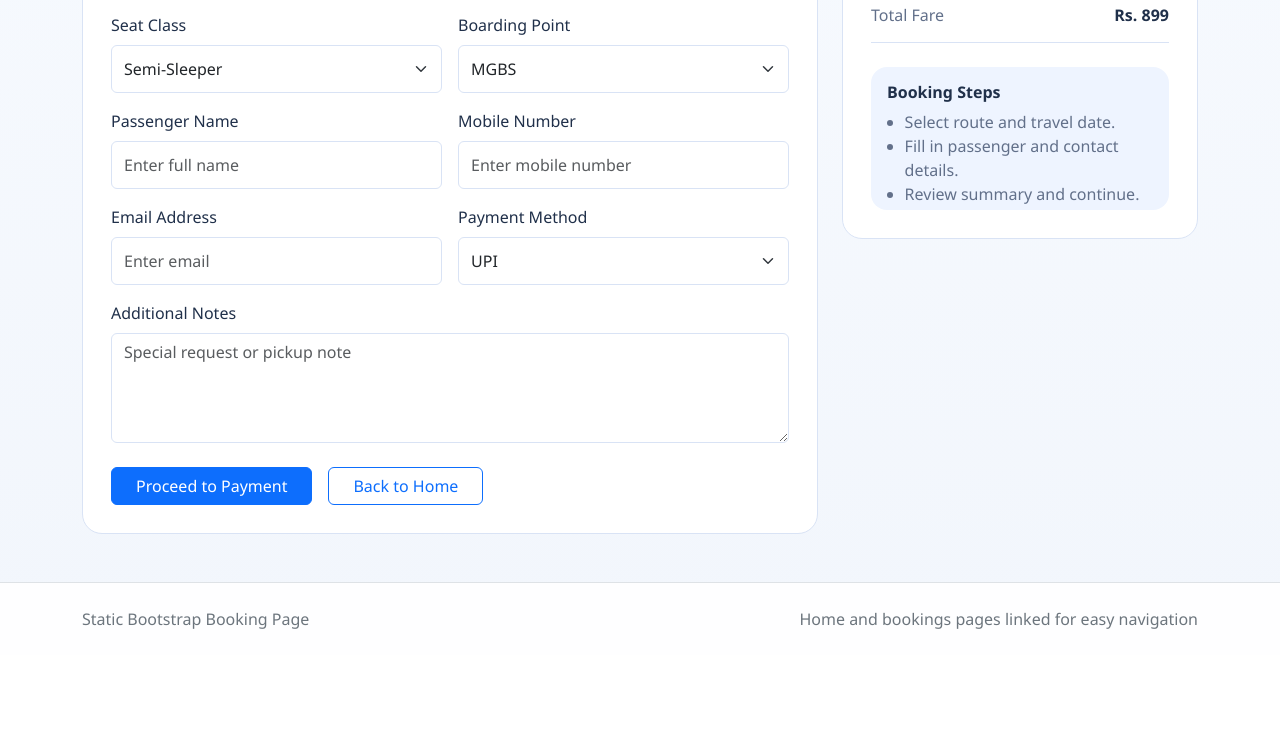
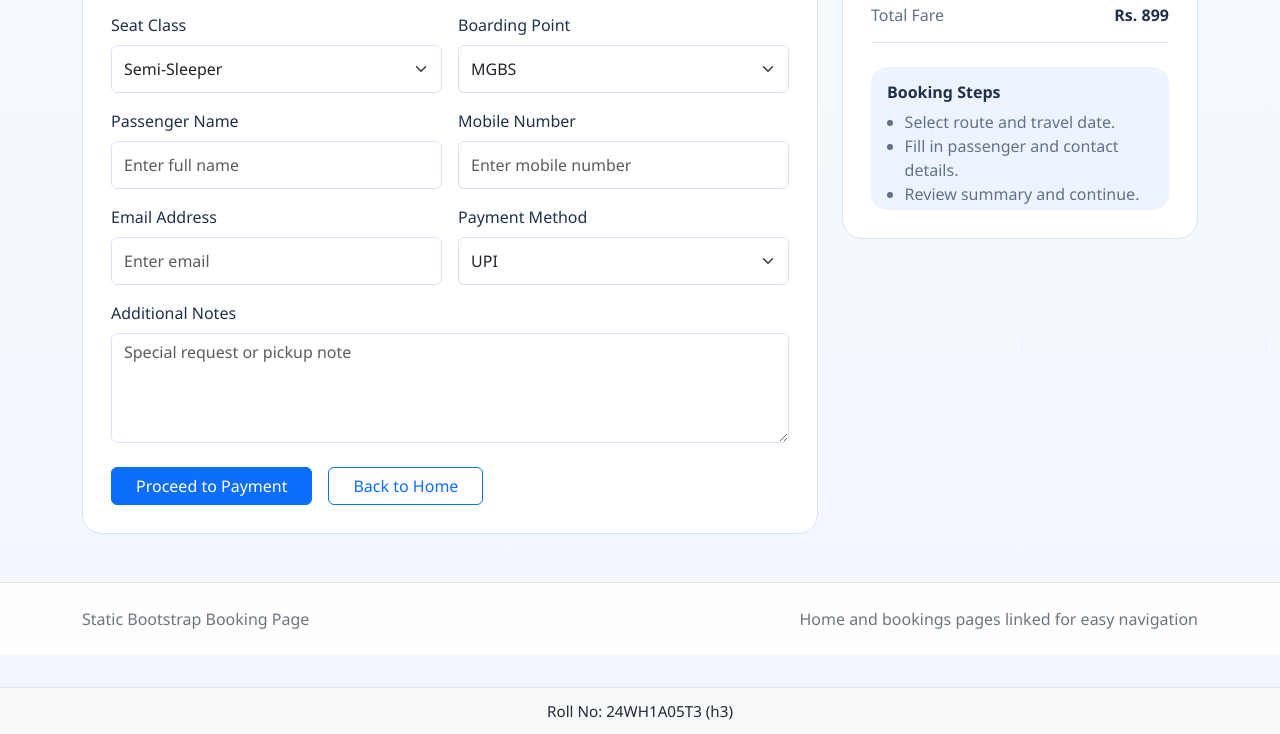
Before and after one commit to rmr2024/ebook-system, a plain HTML site: page e-ticket-system/bookings.html in a window 1280 px wide. Shown: the part 499-1233 px from the top of the page. Before the commit the page ends 1154 px from the top, so only its background shows below. Drawn offline with nearby package versions, Linux system fonts and the light colour scheme.

Commit message:
Add roll number 24WH1A05T3 (h3) to all pages

```diff
--- a/e-ticket-system/bookings.html
+++ b/e-ticket-system/bookings.html
@@ -170,5 +170,6 @@
       <p class="mb-0 text-secondary">Home and bookings pages linked for easy navigation</p>
     </div>
   </footer>
+  <footer style="margin-top:2rem;padding:0.75rem 1rem;background:#f8f9fa;color:#1f2937;text-align:center;font-size:0.95rem;border-top:1px solid #e5e7eb;">Roll No: 24WH1A05T3 (h3)</footer>
 </body>
 </html>
```
Also changed, not shown: e-ticket-system/index.html (+1 -0 lines), e-ticket-system/payment.html (+1 -0 lines), ebook-system/cart.html (+1 -0 lines), ebook-system/catalog.html (+1 -0 lines), ebook-system/login.html (+1 -0 lines), ebook-system/register.html (+1 -0 lines).
